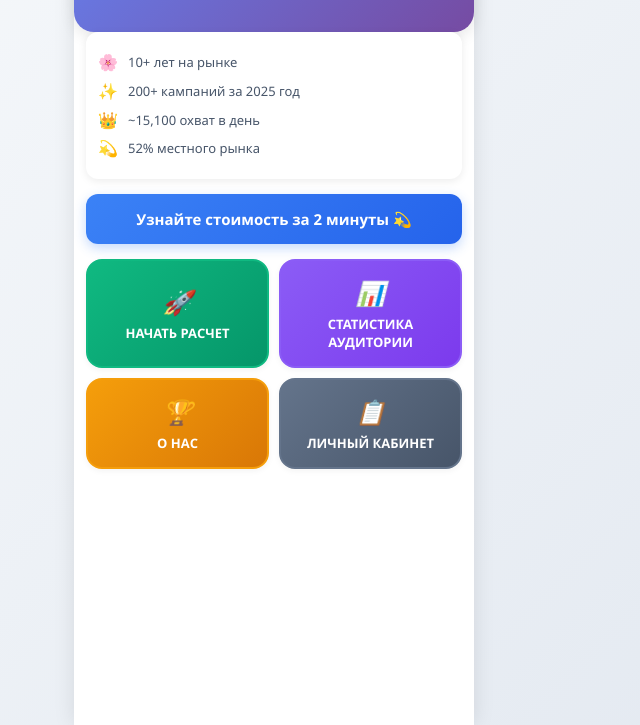
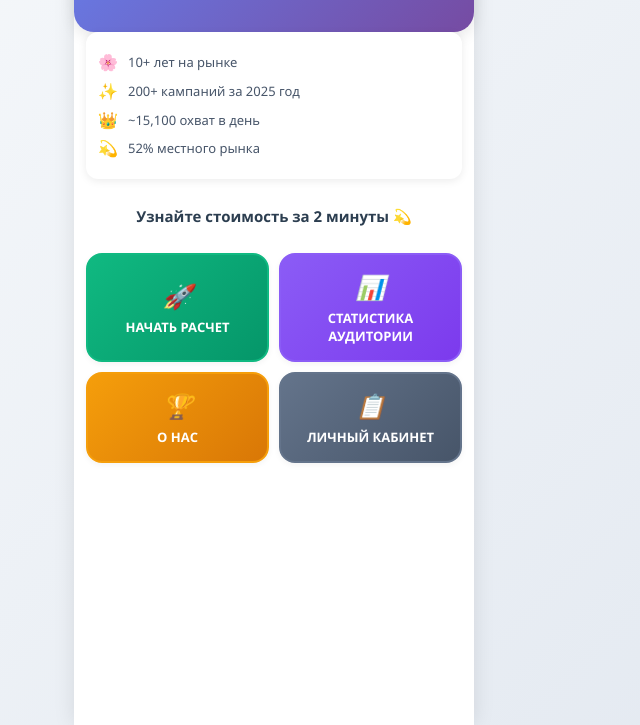
Before and after one commit to akhlistunov-sys/-YaRadioBot, a plain HTML site: page frontend/index.html in a window 1280 px wide. Shown: the part 75-800 px from the top of the page, without its empty margins (366-1006 px from the left). Drawn offline with Linux system fonts and the light colour scheme; a script that the page names is missing.

Commit message:
Update index.html

```diff
--- a/frontend/index.html
+++ b/frontend/index.html
@@ -79,16 +79,17 @@
         }
 
         .cta-section {
-            background: linear-gradient(135deg, #3b82f6, #2563eb);
-            color: white;
-            padding: 15px;
-            text-align: center;
-            margin: 0 12px 15px;
-            border-radius: 12px;
-            box-shadow: 0 4px 12px rgba(59, 130, 246, 0.3);
-            font-size: 15px;
-            font-weight: 600;
-        }
+    color: #2c3e50;
+    padding: 12px;
+    text-align: center;
+    margin: 0 12px 15px;
+    border-radius: 8px;
+    font-size: 15px;
+    font-weight: 600;
+    background: transparent;
+    box-shadow: none;
+    border: none;
+}
 
         .menu-grid {
             display: grid;
```
